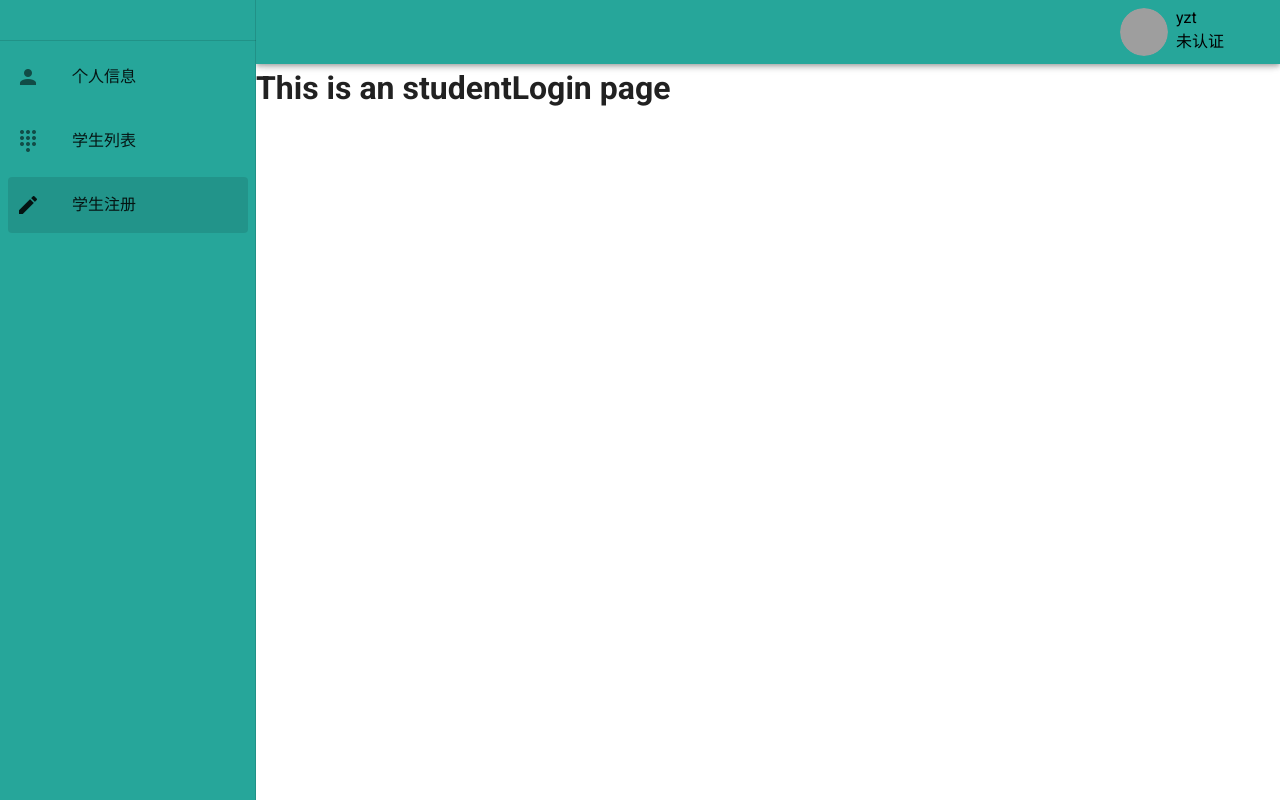
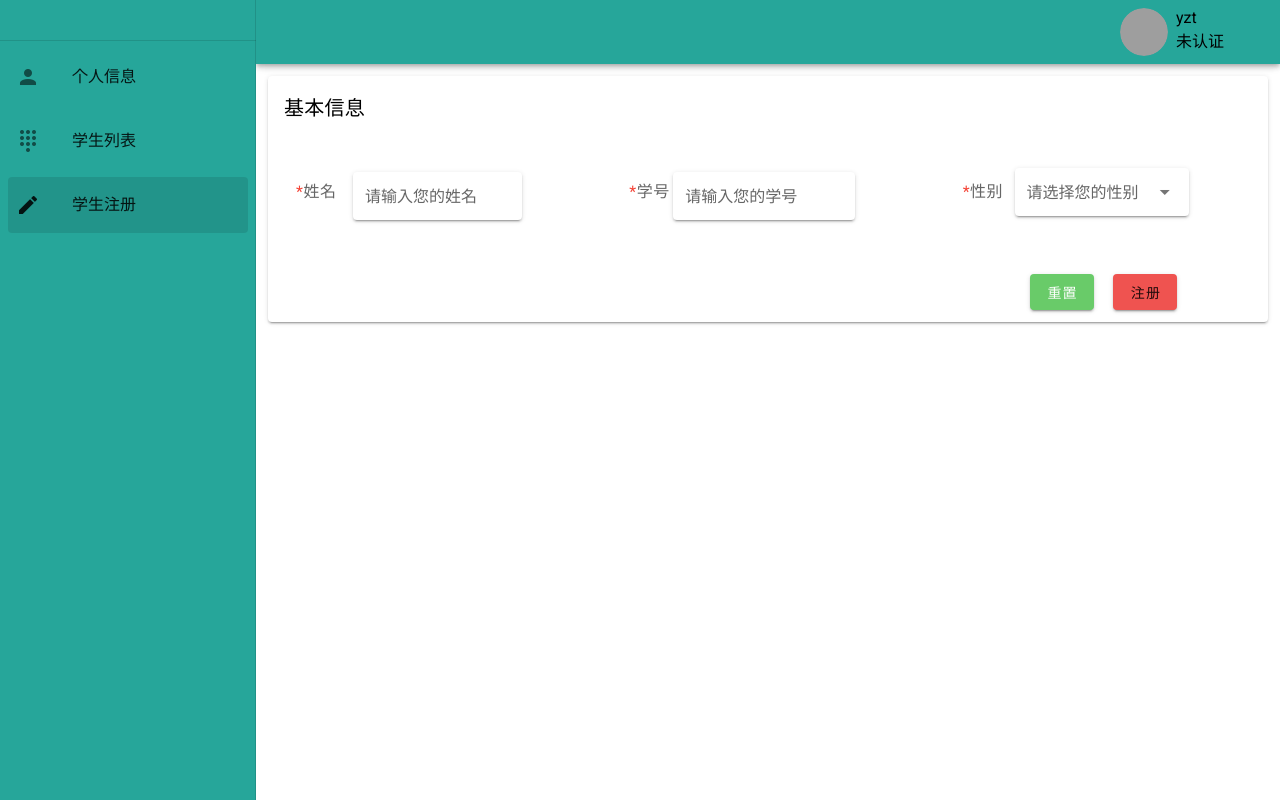
Before and after one commit to zhushaojun/student_client, a Vue app: page /studentlogin in a window 1280 px wide. Built offline with nearby package versions, Linux system fonts and the light colour scheme; grey boxes are pictures that could not be loaded.

Commit message:
注册页面和列表页面完成

```diff
--- a/package.json
+++ b/package.json
@@ -9,8 +9,11 @@
   },
   "dependencies": {
     "core-js": "^3.6.4",
+    "validate": "^5.1.0",
+    "vee-validate": "^3.2.5",
     "vue": "^2.6.11",
     "vue-router": "^3.1.5",
+    "vuelidate": "^0.7.5",
     "vuetify": "^2.2.11"
   },
   "devDependencies": {
--- a/src/router/index.js
+++ b/src/router/index.js
@@ -1,12 +1,12 @@
 import Vue from "vue";
 import VueRouter from "vue-router";
-import Home from "../views/Home.vue";
+import Vuelidate from "vuelidate";
 import studentInfo from "../views/studentInfo.vue";
 import studentList from "../views/studentList.vue";
 import studentLogin from "../views/studentLogin.vue";
+import Home from "../views/Home.vue";
 
-Vue.use(VueRouter);
-
+Vue.use(VueRouter,Vuelidate);
 const routes = [
   {
     path: "/",
--- a/src/views/studentLogin.vue
+++ b/src/views/studentLogin.vue
@@ -1,5 +1,151 @@
 <template>
   <div class="studentLogin">
-    <h1>This is an studentLogin page</h1>
+    <v-container>
+      <v-form ref="form" class="white">
+        <v-card>
+          <v-card-text class="title black--text ">基本信息</v-card-text>
+           <v-card-text class="body-1 pb-0 pl-3 pr-3">
+            <v-row row>
+              <v-col md="3" class="d-flex mt-4 ml-4">
+                <div style="width:70px">
+                  <p class="mt-2"><span class="red--text">*</span>姓名</p>
+                </div>
+                <v-text-field
+                  v-model="name"
+                  :error-messages="nameErrors"
+                  label="请输入您的姓名"
+                  required
+                  solo
+                  @input="$v.name.$touch()"
+                  @blur="$v.name.$touch()"
+                >
+                </v-text-field>
+              </v-col>
+              <v-col md="3" offset-md="1" class="d-flex mt-4 ">
+                <div style="width:50px">
+                  <p class="mt-2"><span class="red--text">*</span>学号</p>
+                </div>
+                <v-text-field
+                  v-model="student_id"
+                  :error-messages="idErrors"
+                  label="请输入您的学号"
+                  required
+                  solo
+                  @input="$v.student_id.$touch()"
+                  @blur="$v.student_id.$touch()"
+                >
+                </v-text-field>
+              </v-col>
+              <v-col md="3" offset-md="1" class="d-flex mt-3">
+                <div style="width:70px">
+                  <p class="mt-3"><span class="red--text">*</span>性别</p>
+                </div>
+                <v-select
+                  v-model="gender"
+                  :items="genders"
+                  :error-messages="genderErrors"
+                  label="请选择您的性别"
+                  required
+                  solo
+                  @change="$v.gender.$touch()"
+                  @blur="$v.gender.$touch()"
+                >
+                </v-select>
+              </v-col>
+            </v-row>
+            <v-row row>
+            <v-col md="1" offset-md="9">
+               <v-btn  color="success lighten-1"  @click="reset">重置</v-btn>
+            </v-col>
+             <v-col md="1">
+               <v-btn  color="red lighten-1" @click="submit">注册</v-btn>
+            </v-col>
+            </v-row>
+           </v-card-text>
+        </v-card>
+      </v-form>
+      <div class="text-center">
+    <v-snackbar
+      v-model="snackbar"
+      :timeout="timeout"
+    >
+      {{ text }}
+      <v-btn
+        color="blue"
+        text
+        @click="done"
+      >
+        Close
+      </v-btn>
+    </v-snackbar>
+  </div>
+    </v-container>
   </div>
 </template>
+<style>
+</style>
+<script>
+import { validationMixin } from "vuelidate";
+import {
+  required,
+  maxLength,
+  minLength
+} from "vuelidate/lib/validators";
+export default {
+  mixins: [validationMixin],
+  validations: {
+    name: { required, maxLength: maxLength(10) },
+    gender: { required },
+    student_id: { required, maxLength: maxLength(10), minLength: minLength(10) },
+  },
+  data: () => ({
+    snackbar: false,
+    text: '恭喜你，已经注册成功！',
+    timeout: 3000,
+    valid: true,
+    name: "",
+    gender:null,
+    student_id: "",
+    genders: ["男", "女"],
+  }),
+  computed: {
+    nameErrors() {
+      const errors = [];
+      if (!this.$v.name.$dirty) return errors;
+      !this.$v.name.maxLength && errors.push("字符不能超过10个");
+      !this.$v.name.required && errors.push("名字不能为空");
+      return errors;
+    },
+    genderErrors() {
+      const errors = [];
+      if (!this.$v.gender.$dirty) return errors;
+      !this.$v.gender.required && errors.push("性别不能为空");
+      return errors;
+    },
+    idErrors() {
+      const errors = [];
+      if (!this.$v.student_id.$dirty) return errors;
+      !this.$v.student_id.required && errors.push("学号不能为空");
+      !this.$v.student_id.maxLength && errors.push("学号不能超过10位");
+      !this.$v.student_id.minLength && errors.push("学号少于超过10位");
+      return errors;
+    },
+  },
+  methods:{
+    reset () {
+        this.$refs.form.reset()
+      },
+    done (){
+      this.snackbar=true
+      this.reset()
+    },
+    submit(){
+      this.axios.post('http://frp.oailab.cn:6101/api/students/',{
+        "name":this.name,
+        "gender":this.gender,
+        "student_id":this.student_id
+      }).then(this.done())
+    }
+  }
+};
+</script>
```
Also changed, not shown: 1 other file (tests, documents, lock files or other folders).
